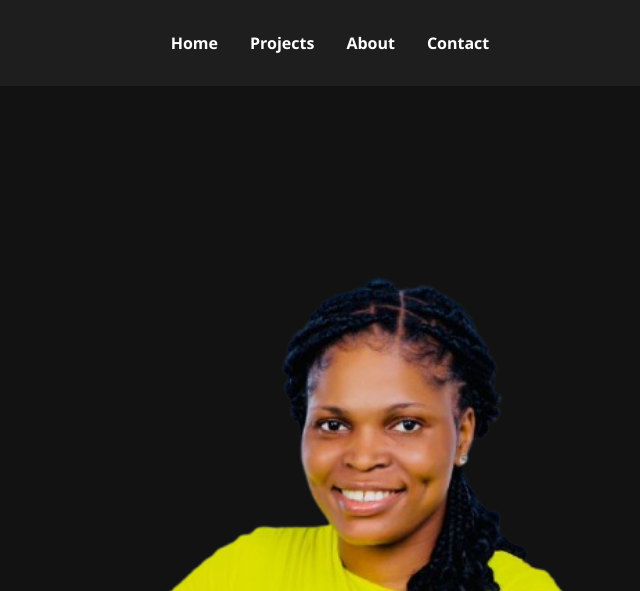
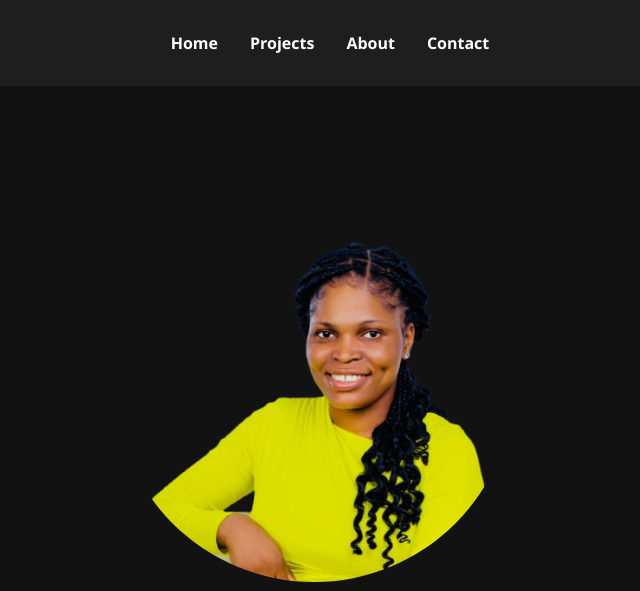
Before and after one commit to 1stGodswill/EDOJAH-VICTORY-PORTFOLIO, a plain HTML site: page index.html in a window 1280 px wide. Shown: the top 591 px of the page, without its empty margins (326-966 px from the left). Drawn offline with Linux system fonts and the light colour scheme.

Commit message:
Update styles.css

```diff
--- a/styles.css
+++ b/styles.css
@@ -37,8 +37,8 @@ nav a {
 }
 
 .profile-pic {
-  width: 640px;
-  height: 640px;
+  width: 400px;
+  height: 400px;
   border-radius: 50%;
   object-fit: cover;
   /* filter: blur(2px); */
```
